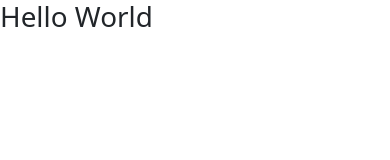
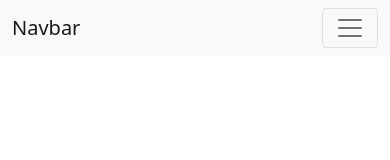
Before and after one commit to TusharDimri/Gym-Website, a website: page static/index.html in a window 390 px wide. Drawn offline with nearby package versions, Linux system fonts and the light colour scheme.

Commit message:
added navbar

```diff
--- a/static/index.html
+++ b/static/index.html
@@ -14,7 +14,35 @@
     />
   </head>
   <body>
-    <h1>Hello World</h1>
+    <nav class="navbar navbar-expand-lg navbar-light bg-light">
+      <div class="container-fluid">
+        <a class="navbar-brand" href="#">Navbar</a>
+        <button
+          class="navbar-toggler"
+          type="button"
+          data-bs-toggle="collapse"
+          data-bs-target="#navbarSupportedContent"
+          aria-controls="navbarSupportedContent"
+          aria-expanded="false"
+          aria-label="Toggle navigation"
+        >
+          <span class="navbar-toggler-icon"></span>
+        </button>
+        <div class="collapse navbar-collapse" id="navbarSupportedContent">
+          <ul class="navbar-nav me-auto mb-2 mb-lg-0">
+            <li class="nav-item">
+              <a class="nav-link active" aria-current="page" href="/">Home</a>
+            </li>
+            <li class="nav-item">
+              <a class="nav-link" href="#">About</a>
+            </li>
+            <li class="nav-item">
+              <a class="nav-link" href="#">Services</a>
+            </li>
+          </ul>
+        </div>
+      </div>
+    </nav>
     <script
       src="https://cdn.jsdelivr.net/npm/bootstrap@5.1.3/dist/js/bootstrap.bundle.min.js"
       integrity="sha384-ka7Sk0Gln4gmtz2MlQnikT1wXgYsOg+OMhuP+IlRH9sENBO0LRn5q+8nbTov4+1p"
```
